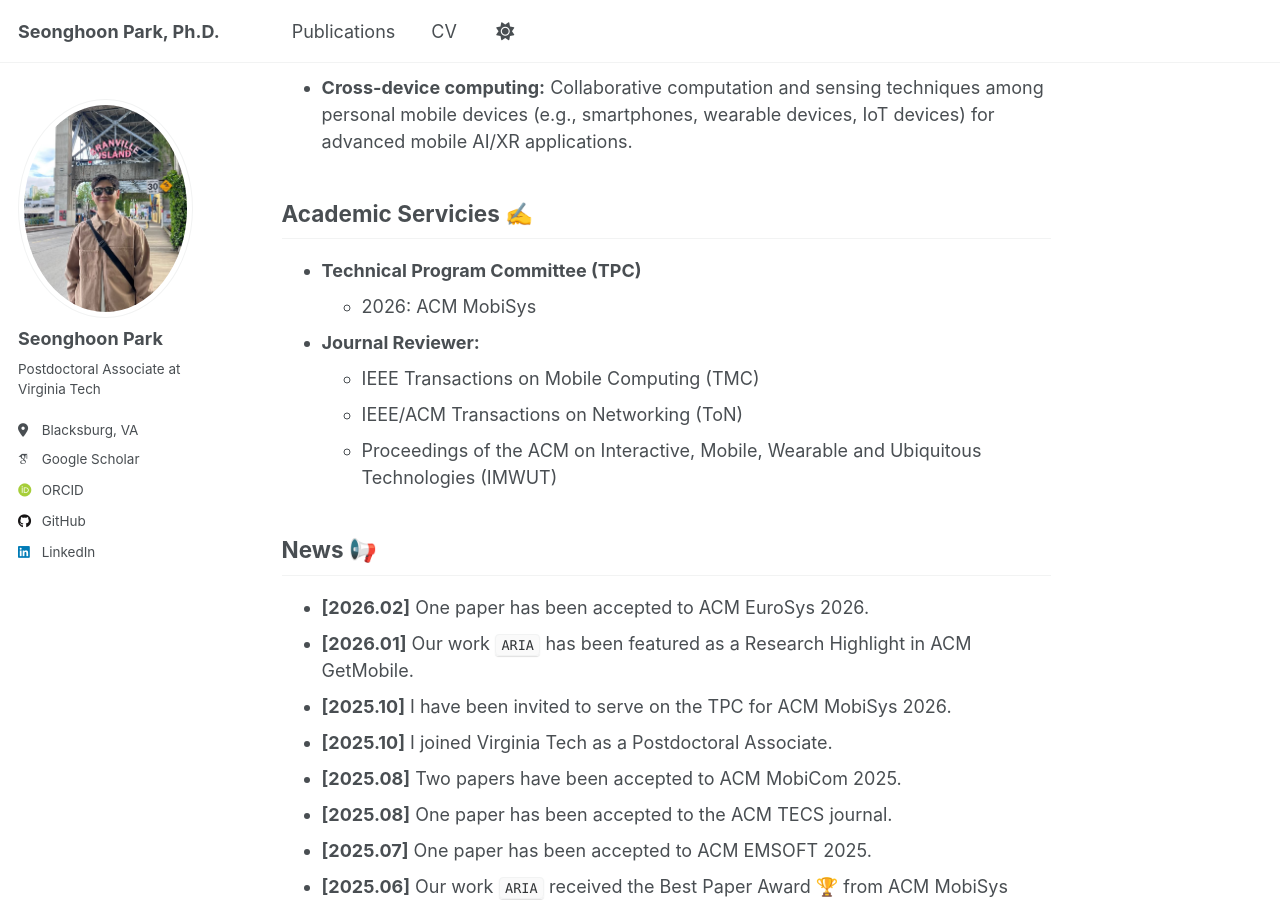
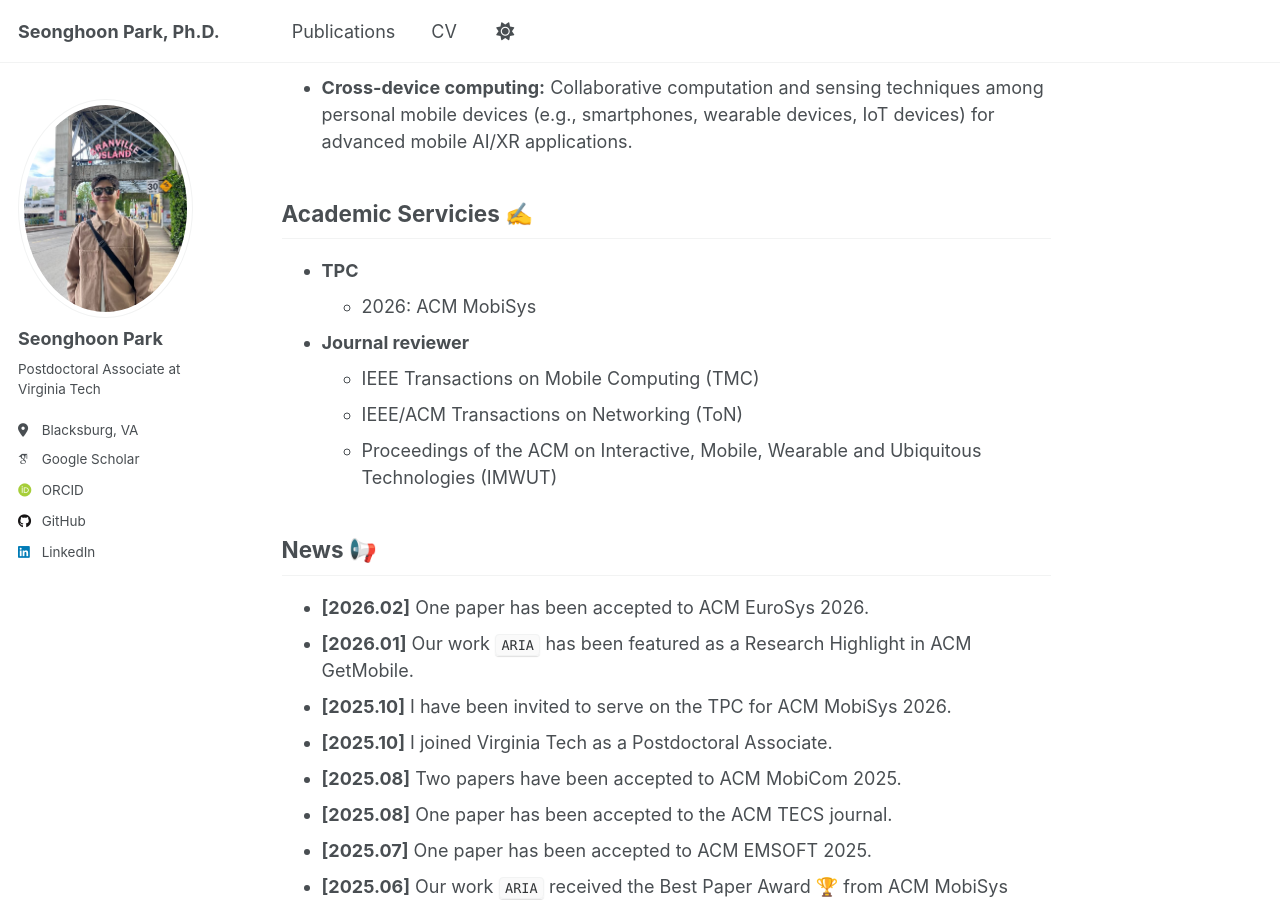
Before and after one commit to iamseonghoon/iamseonghoon.github.io, a Jekyll site: the page built from _pages/about.md, in a window 1280 px wide and 900 px high, scrolled down 864 px. Built offline with Jekyll 4.4.1, drawn with Linux system fonts in a browser that asks for light colours; some web fonts are replaced; a script that is not in the unit is left out.

Commit message:
update about.md

```diff
--- a/_pages/about.md
+++ b/_pages/about.md
@@ -27,10 +27,10 @@ My research in **mobile systems and mobile computing** focuses on pushing the bo
 
 
 ## Academic Servicies ✍️
-* **Technical Program Committee (TPC)**
+* **TPC**
   * 2026: ACM MobiSys
 
-* **Journal Reviewer:**
+* **Journal reviewer**
   * IEEE Transactions on Mobile Computing (TMC)
   * IEEE/ACM Transactions on Networking (ToN)
   * Proceedings of the ACM on Interactive, Mobile, Wearable and Ubiquitous Technologies (IMWUT)
```
